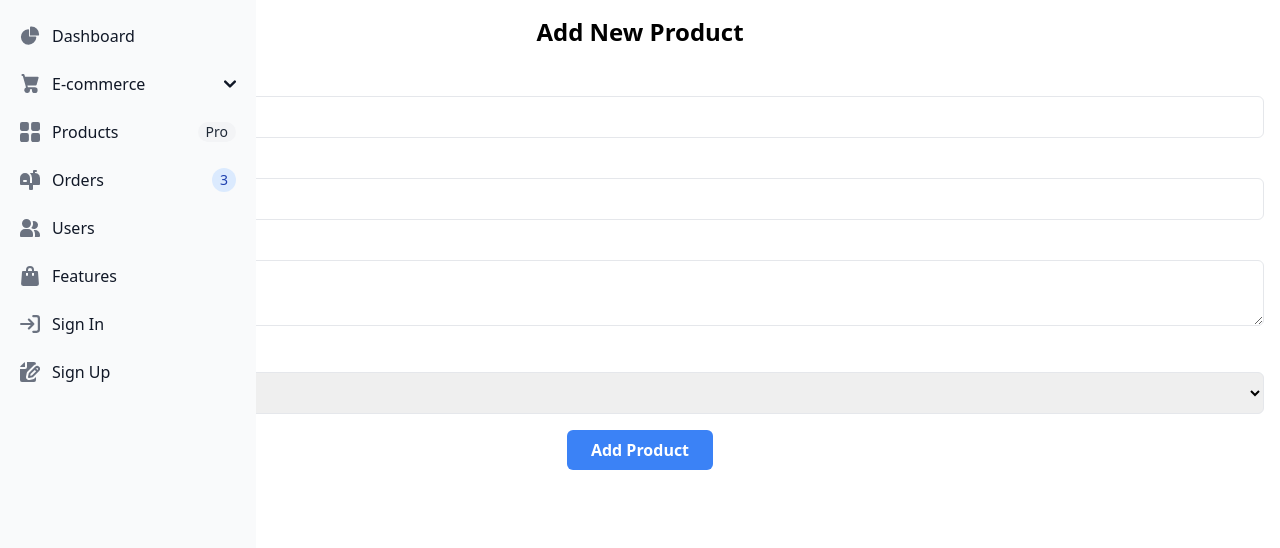
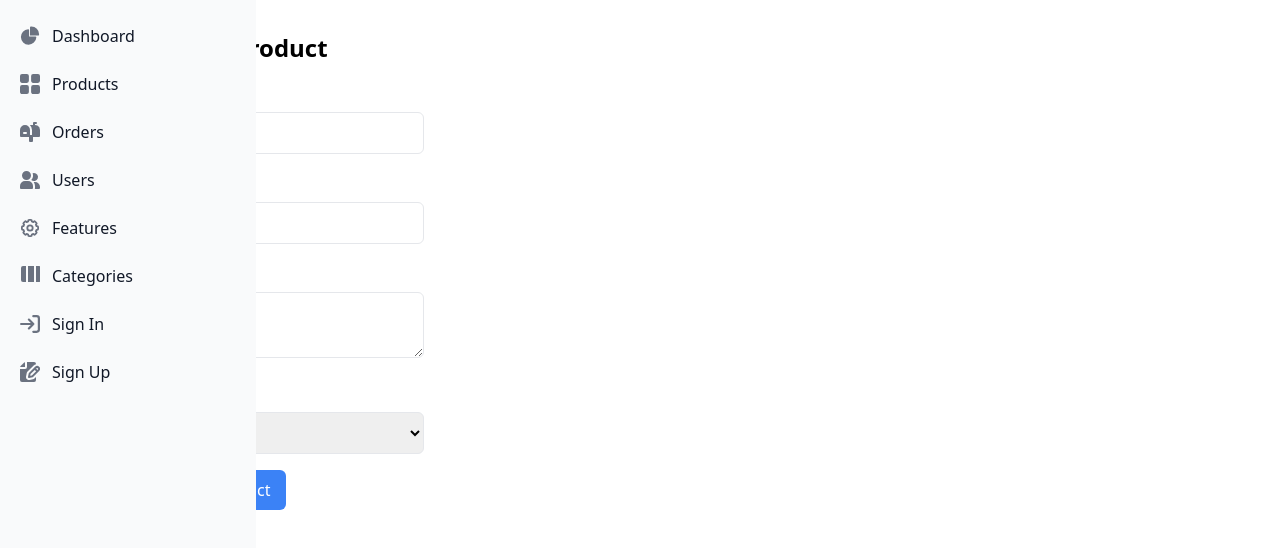
Before and after one commit to pokharel59/shoppersprey_admin, a Next.js app: page /addProduct in a window 1280 px wide. Shown: the top 548 px of the page. Built offline with nearby package versions, Linux system fonts and the light colour scheme.

Commit message:
positioning the  components

```diff
--- a/app/Slidebar.js
+++ b/app/Slidebar.js
@@ -24,34 +24,11 @@ const Slidebar = () => {
               </Link>
             </li>
             <li>
-              <button type="button" className="flex items-center w-full p-2 text-base text-gray-900 transition duration-75 rounded-lg group hover:bg-gray-100 dark:text-white dark:hover:bg-gray-700" aria-controls="dropdown-example" data-collapse-toggle="dropdown-example">
-                <svg className="flex-shrink-0 w-5 h-5 text-gray-500 transition duration-75 group-hover:text-gray-900 dark:text-gray-400 dark:group-hover:text-white" aria-hidden="true" xmlns="http://www.w3.org/2000/svg" fill="currentColor" viewBox="0 0 18 21">
-                  <path d="M15 12a1 1 0 0 0 .962-.726l2-7A1 1 0 0 0 17 3H3.77L3.175.745A1 1 0 0 0 2.208 0H1a1 1 0 0 0 0 2h.438l.6 2.255v.019l2 7 .746 2.986A3 3 0 1 0 9 17a2.966 2.966 0 0 0-.184-1h2.368c-.118.32-.18.659-.184 1a3 3 0 1 0 3-3H6.78l-.5-2H15Z" />
-                </svg>
-                <span className="flex-1 ml-3 text-left whitespace-nowrap">E-commerce</span>
-                <svg className="w-3 h-3" aria-hidden="true" xmlns="http://www.w3.org/2000/svg" fill="none" viewBox="0 0 10 6">
-                  <path stroke="currentColor" stroke-linecap="round" stroke-linejoin="round" stroke-width="2" d="m1 1 4 4 4-4" />
-                </svg>
-              </button>
-              <ul id="dropdown-example" className="hidden py-2 space-y-2">
-                <li>
-                  <a href="#" className="flex items-center w-full p-2 text-gray-900 transition duration-75 rounded-lg pl-11 group hover:bg-gray-100 dark:text-white dark:hover:bg-gray-700">Products</a>
-                </li>
-                <li>
-                  <a href="#" className="flex items-center w-full p-2 text-gray-900 transition duration-75 rounded-lg pl-11 group hover:bg-gray-100 dark:text-white dark:hover:bg-gray-700">Features</a>
-                </li>
-                <li>
-                  <a href="#" className="flex items-center w-full p-2 text-gray-900 transition duration-75 rounded-lg pl-11 group hover:bg-gray-100 dark:text-white dark:hover:bg-gray-700">Invoice</a>
-                </li>
-              </ul>
-            </li>
-            <li>
               <a href="/viewProduct" className="flex items-center p-2 text-gray-900 rounded-lg dark:text-white hover:bg-gray-100 dark:hover:bg-gray-700 group">
                 <svg className="flex-shrink-0 w-5 h-5 text-gray-500 transition duration-75 dark:text-gray-400 group-hover:text-gray-900 dark:group-hover:text-white" aria-hidden="true" xmlns="http://www.w3.org/2000/svg" fill="currentColor" viewBox="0 0 18 18">
                   <path d="M6.143 0H1.857A1.857 1.857 0 0 0 0 1.857v4.286C0 7.169.831 8 1.857 8h4.286A1.857 1.857 0 0 0 8 6.143V1.857A1.857 1.857 0 0 0 6.143 0Zm10 0h-4.286A1.857 1.857 0 0 0 10 1.857v4.286C10 7.169 10.831 8 11.857 8h4.286A1.857 1.857 0 0 0 18 6.143V1.857A1.857 1.857 0 0 0 16.143 0Zm-10 10H1.857A1.857 1.857 0 0 0 0 11.857v4.286C0 17.169.831 18 1.857 18h4.286A1.857 1.857 0 0 0 8 16.143v-4.286A1.857 1.857 0 0 0 6.143 10Zm10 0h-4.286A1.857 1.857 0 0 0 10 11.857v4.286c0 1.026.831 1.857 1.857 1.857h4.286A1.857 1.857 0 0 0 18 16.143v-4.286A1.857 1.857 0 0 0 16.143 10Z" />
                 </svg>
                 <span className="flex-1 ml-3 whitespace-nowrap">Products</span>
-                <span className="inline-flex items-center justify-center px-2 ml-3 text-sm font-medium text-gray-800 bg-gray-100 rounded-full dark:bg-gray-700 dark:text-gray-300">Pro</span>
               </a>
             </li>
             <li>
@@ -60,7 +37,6 @@ const Slidebar = () => {
                   <path d="m17.418 3.623-.018-.008a6.713 6.713 0 0 0-2.4-.569V2h1a1 1 0 1 0 0-2h-2a1 1 0 0 0-1 1v2H9.89A6.977 6.977 0 0 1 12 8v5h-2V8A5 5 0 1 0 0 8v6a1 1 0 0 0 1 1h8v4a1 1 0 0 0 1 1h2a1 1 0 0 0 1-1v-4h6a1 1 0 0 0 1-1V8a5 5 0 0 0-2.582-4.377ZM6 12H4a1 1 0 0 1 0-2h2a1 1 0 0 1 0 2Z" />
                 </svg>
                 <span className="flex-1 ml-3 whitespace-nowrap">Orders</span>
-                <span className="inline-flex items-center justify-center w-3 h-3 p-3 ml-3 text-sm font-medium text-blue-800 bg-blue-100 rounded-full dark:bg-blue-900 dark:text-blue-300">3</span>
               </a>
             </li>
             <li>
@@ -74,9 +50,23 @@ const Slidebar = () => {
             <li>
               <a href="/addFeature" className="flex items-center p-2 text-gray-900 rounded-lg dark:text-white hover:bg-gray-100 dark:hover:bg-gray-700 group">
                 <svg className="flex-shrink-0 w-5 h-5 text-gray-500 transition duration-75 dark:text-gray-400 group-hover:text-gray-900 dark:group-hover:text-white" aria-hidden="true" xmlns="http://www.w3.org/2000/svg" fill="currentColor" viewBox="0 0 18 20">
-                  <path d="M17 5.923A1 1 0 0 0 16 5h-3V4a4 4 0 1 0-8 0v1H2a1 1 0 0 0-1 .923L.086 17.846A2 2 0 0 0 2.08 20h13.84a2 2 0 0 0 1.994-2.153L17 5.923ZM7 9a1 1 0 0 1-2 0V7h2v2Zm0-5a2 2 0 1 1 4 0v1H7V4Zm6 5a1 1 0 1 1-2 0V7h2v2Z" />
+                  <svg className="w-6 h-6 text-gray-500 dark:text-gray-400 group-hover:text-gray-900 dark:group-hover:text-white" aria-hidden="true" xmlns="http://www.w3.org/2000/svg" fill="none" viewBox="0 0 20 20">
+                    <g stroke="currentColor" stroke-linecap="round" stroke-linejoin="round" stroke-width="2">
+                      <path d="M19 11V9a1 1 0 0 0-1-1h-.757l-.707-1.707.535-.536a1 1 0 0 0 0-1.414l-1.414-1.414a1 1 0 0 0-1.414 0l-.536.535L12 2.757V2a1 1 0 0 0-1-1H9a1 1 0 0 0-1 1v.757l-1.707.707-.536-.535a1 1 0 0 0-1.414 0L2.929 4.343a1 1 0 0 0 0 1.414l.536.536L2.757 8H2a1 1 0 0 0-1 1v2a1 1 0 0 0 1 1h.757l.707 1.707-.535.536a1 1 0 0 0 0 1.414l1.414 1.414a1 1 0 0 0 1.414 0l.536-.535L8 17.243V18a1 1 0 0 0 1 1h2a1 1 0 0 0 1-1v-.757l1.707-.708.536.536a1 1 0 0 0 1.414 0l1.414-1.414a1 1 0 0 0 0-1.414l-.535-.536.707-1.707H18a1 1 0 0 0 1-1Z" />
+                      <path d="M10 13a3 3 0 1 0 0-6 3 3 0 0 0 0 6Z" />
+                    </g>
+                  </svg>
                 </svg>
                 <span className="flex-1 ml-3 whitespace-nowrap">Features</span>
+              </a>
+            </li>
+            <li>
+              <a href="/categories" className="flex items-center p-2 text-gray-900 rounded-lg dark:text-white hover:bg-gray-100 dark:hover:bg-gray-700 group">
+                <svg className="flex-shrink-0 w-5 h-5 text-gray-500 transition duration-75 dark:text-gray-400 group-hover:text-gray-900 dark:group-hover:text-white" aria-hidden="true" xmlns="http://www.w3.org/2000/svg" fill="currentColor" viewBox="0 0 18 20">
+                  <path d="M2 0a2 2 0 0 0-2 2v12a2 2 0 0 0 2 2h3V0H2Zm16 0h-3v16h3a2 2 0 0 0 2-2V2a2 2 0 0 0-2-2Zm-5 0H7v16h6V0Z" />
+                </svg>
+
+                <span className="flex-1 ml-3 whitespace-nowrap">Categories</span>
               </a>
             </li>
             <li>
--- a/app/addProduct/page.js
+++ b/app/addProduct/page.js
@@ -43,10 +43,10 @@ const page = () => {
     }
   };
   return (
-    <div className="h-screen relative">
-      <div className="bg-white p-4 rounded-md absolute-center">
+  <div className="flex flex-col items-centre mt-2">
+    <div className="bg-white p-6 rounded-md max-w-md w-full">
       <h1 className="text-2xl font-bold mb-4 text-center">Add New Product</h1>
-        <div className="mb-2">
+      <div className="mb-4">
         <label htmlFor="productName" className="block text-lg font-semibold mb-1">Product Name:</label>
         <input
           value={name}
@@ -54,10 +54,10 @@ const page = () => {
           type="text"
           id="productName"
           required
-            className="w-full border rounded-md py-2 px-3 focus:outline-none focus:ring focus:border-blue-500"
+          className="w-full px-4 py-2 border rounded-md"
         />
       </div>
-        <div className="mb-2">
+      <div className="mb-4">
         <label htmlFor="productPrice" className="block text-lg font-semibold mb-1">Product Price:</label>
         <input
           value={price}
@@ -65,45 +65,44 @@ const page = () => {
           type="number"
           id="productPrice"
           required
-            className="w-full border rounded-md py-2 px-3 focus:outline-none focus:ring focus:border-blue-500"
+          className="w-full px-4 py-2 border rounded-md"
         />
       </div>
-        <div className="mb-2">
+      <div className="mb-4">
         <label htmlFor="productDetails" className="block text-lg font-semibold mb-1">Product Details:</label>
         <textarea
           value={description}
           onChange={(e) => setDescription(e.target.value)}
           id="productDetails"
           required
-            className="w-full border rounded-md py-2 px-3 focus:outline-none focus:ring focus:border-blue-500"
+          className="w-full px-4 py-2 border rounded-md"
         />
       </div>
-        <div className="mb-2">
+      <div className="mb-4">
         <label htmlFor="category" className="block text-lg font-semibold mb-1">Category:</label>
         <select
           value={category}
           onChange={(e) => setCategory(e.target.value)}
           id="category"
           required
-            className="w-full border rounded-md py-2 px-3 focus:outline-none focus:ring focus:border-blue-500"
+          className="w-full px-4 py-2 border rounded-md"
         >
           <option value="">Select a category</option>
           <option value="Upper">Upper</option>
           <option value="Lower">Lower</option>
         </select>
       </div>
-        <div className="flex justify-center mt-4">
+      <div className="flex justify-center">
         <button
           type="button"
           onClick={viewProduct}
-            className="bg-blue-500 text-white font-bold py-2 px-6 rounded-md focus:outline-none focus:ring focus:border-blue-500"
+          className="px-4 py-2 bg-blue-500 text-white rounded-md hover:bg-blue-600"
         >
           Add Product
         </button>
       </div>
     </div>
   </div>
-
   )
 }
 
--- /dev/null
+++ b/app/categories/page.js
@@ -0,0 +1,101 @@
+"use client"
+import React, { useState } from 'react';
+
+const Categories = () => {
+    const [categories, setCategories] = useState([]);
+    const [newCategory, setNewCategory] = useState('');
+    const [selectedCategory, setSelectedCategory] = useState(null);
+
+    const handleAddCategory = () => {
+        if (newCategory.trim() !== '') {
+            setCategories([...categories, { name: newCategory }]);
+            setNewCategory('');
+        }
+    };
+
+    const handleEditCategory = (index) => {
+        setSelectedCategory(index);
+        setNewCategory(categories[index].name);
+    };
+
+    const handleUpdateCategory = () => {
+        if (newCategory.trim() !== '' && selectedCategory !== null) {
+            const updatedCategories = [...categories];
+            updatedCategories[selectedCategory].name = newCategory;
+            setCategories(updatedCategories);
+            setSelectedCategory(null);
+            setNewCategory('');
+        }
+    };
+
+    const handleDeleteCategory = (index) => {
+        const updatedCategories = categories.filter((_, i) => i !== index);
+        setCategories(updatedCategories);
+    };
+
+    return (
+        <div className="flex flex-col items-center mt-2">
+            <div className="flex items-center mb-4">
+                <h1 className="text-2xl font-bold ml-0">Categories</h1>
+            </div>
+            {/* Add Category */}
+            <div className="max-w-6xl p- bg-white rounded-lg overflow-x-auto flex justify-between">
+                <input
+                    type="text"
+                    placeholder="New category"
+                    className="px-4 py-2 border rounded-md"
+                    value={newCategory}
+                    onChange={(e) => setNewCategory(e.target.value)}
+                />
+                {selectedCategory === null ? (
+                    <button
+                        onClick={handleAddCategory}
+                        className="ml-2 px-4 py-2 bg-blue-500 text-white rounded-md hover:bg-blue-600"
+                    >
+                        Add
+                    </button>
+                ) : (
+                    <div className="mt-2">
+                        <button
+                            onClick={handleUpdateCategory}
+                            className="px-4 py-2 bg-green-500 text-white rounded-md hover:bg-green-600"
+                        >
+                            Update
+                        </button>
+                        <button
+                            onClick={() => setSelectedCategory(null)}
+                            className="ml-2 px-4 py-2 bg-gray-300 text-gray-700 rounded-md hover:bg-gray-400"
+                        >
+                            Cancel
+                        </button>
+                    </div>
+                )}
+            </div>
+
+            {/* Display Categories */}
+            <ul>
+                {categories.map((category, index) => (
+                    <li key={index} className="flex items-center justify-between mb-2">
+                        <span>{category.name}</span>
+                        <div>
+                            <button
+                                onClick={() => handleEditCategory(index)}
+                                className="mr-2 px-2 py-1 text-blue-500 hover:text-blue-600"
+                            >
+                                Edit
+                            </button>
+                            <button
+                                onClick={() => handleDeleteCategory(index)}
+                                className="px-2 py-1 text-red-500 hover:text-red-600"
+                            >
+                                Delete
+                            </button>
+                        </div>
+                    </li>
+                ))}
+            </ul>
+        </div>
+    );
+};
+
+export default Categories;
```
Also changed, not shown: app/addFeature/page.js (+20 -8 lines). Lines whose indentation alone changed are shown as unchanged.
